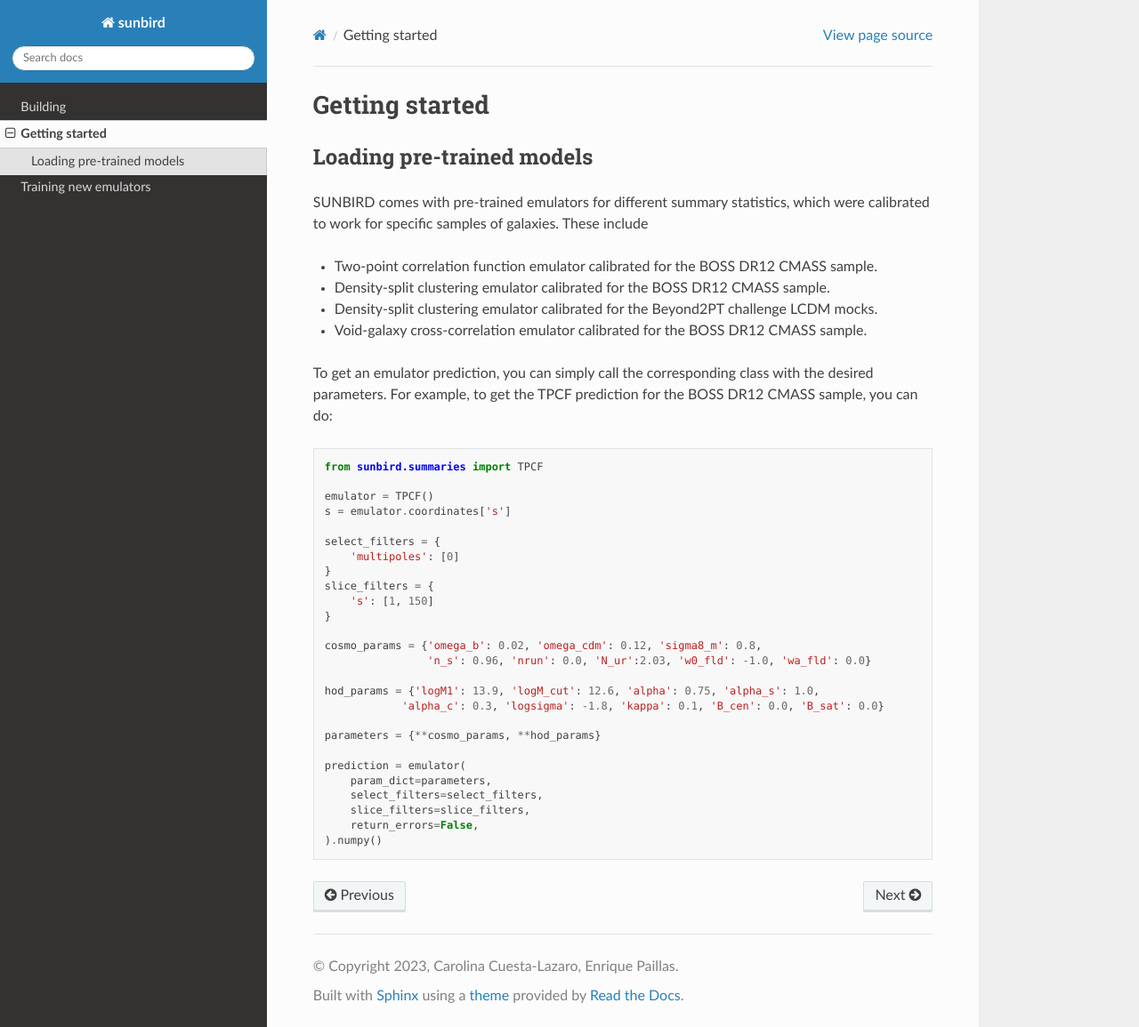
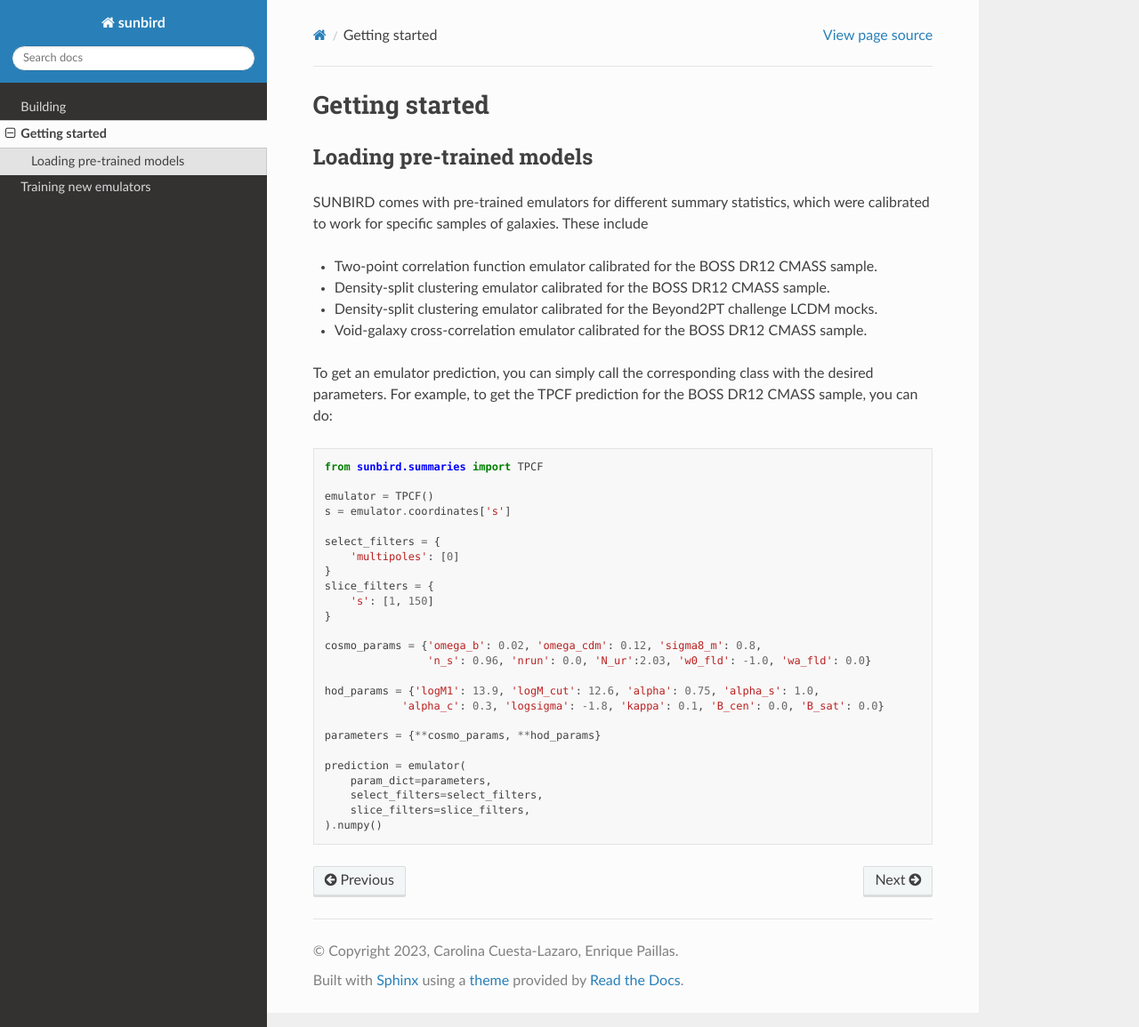
Before and after one commit to florpi/sunbird, a Sphinx documentation site: the page built from docs/gettingstarted.rst, in a window 1280 px wide and 1155 px high. Shown: the whole window at 89% size. Built offline with Sphinx 7.4.7 and the Read the Docs theme 2.0.0, drawn with Linux system fonts in a browser that asks for light colours.

Commit message:
updated example

```diff
--- a/docs/gettingstarted.rst
+++ b/docs/gettingstarted.rst
@@ -40,5 +40,4 @@
         param_dict=parameters,
         select_filters=select_filters,
         slice_filters=slice_filters,
-        return_errors=False,
     ).numpy()
```
